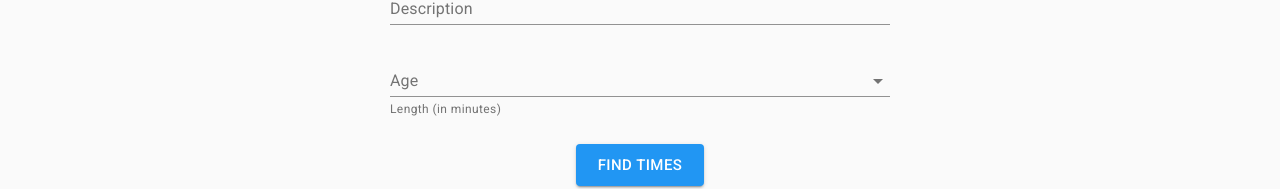
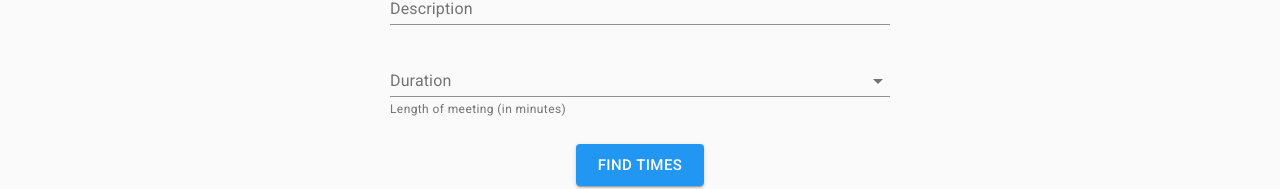
Before and after one commit to Alxjlv/schmeet-frontend, a React (Create React App) app in the folder schmeet-app/: page /NewMeeting in a window 1280 px wide. Shown: the part 393-582 px from the top of the page. Built offline with nearby package versions, Linux system fonts and the light colour scheme.

Commit message:
Fixed tab not moving between input fields. Fixed spam console logging. Fixed name of drop-down list from 'Age' to 'Duration'

```diff
--- a/schmeet-app/src/components/BaseCalendar.jsx
+++ b/schmeet-app/src/components/BaseCalendar.jsx
@@ -71,7 +71,6 @@ const BaseCalendar = (props) => {
 				borderRadius: "8px",
 			}}
 		>
-			{console.log(children)}
 		</Appointments.Appointment>
 	);
 
--- a/schmeet-app/src/components/InviteField.jsx
+++ b/schmeet-app/src/components/InviteField.jsx
@@ -16,7 +16,7 @@ class InviteField extends React.Component {
   };
 
   handleKeyDown = (evt) => {
-    if (["Enter", "Tab", ","].includes(evt.key)) {
+    if (["Enter", ","].includes(evt.key)) {
       evt.preventDefault();
 
       var email = this.state.value.trim();
--- a/schmeet-app/src/components/NewMeeting.jsx
+++ b/schmeet-app/src/components/NewMeeting.jsx
@@ -40,6 +40,7 @@ class NewMeeting extends React.Component {
 		this.setState({
 		  meetingTitle: evt.target.value
 		});
+		console.log(this.state.meetingTitle)
 	  };
 
 	render() {
@@ -83,7 +84,7 @@ class NewMeeting extends React.Component {
 					</Grid>
 					<Grid item xs={12}>
 					<FormControl className="TextInput">
-						<InputLabel htmlFor="age-native-helper">Age</InputLabel>
+						<InputLabel htmlFor="age-native-helper">Duration</InputLabel>
 						<NativeSelect
 						inputProps={{
 							name: 'age',
@@ -96,12 +97,12 @@ class NewMeeting extends React.Component {
 						<option value={90}>90</option>
 						<option value={120}>120</option>
 						</NativeSelect>
-						<FormHelperText>Length (in minutes)</FormHelperText>
+						<FormHelperText>Length of meeting (in minutes)</FormHelperText>
 					</FormControl>
 					</Grid>
 					<Grid item xs={12}>
 						{isShowCalendar ? (
-							<BaseCalendar onAddMeeting={this.addMeeting} />
+							<BaseCalendar onAddMeeting={this.addMeeting} meetingTitle={this.state.meetingTitle} />
 						) : (
 							<Button
 								variant="contained"
```
